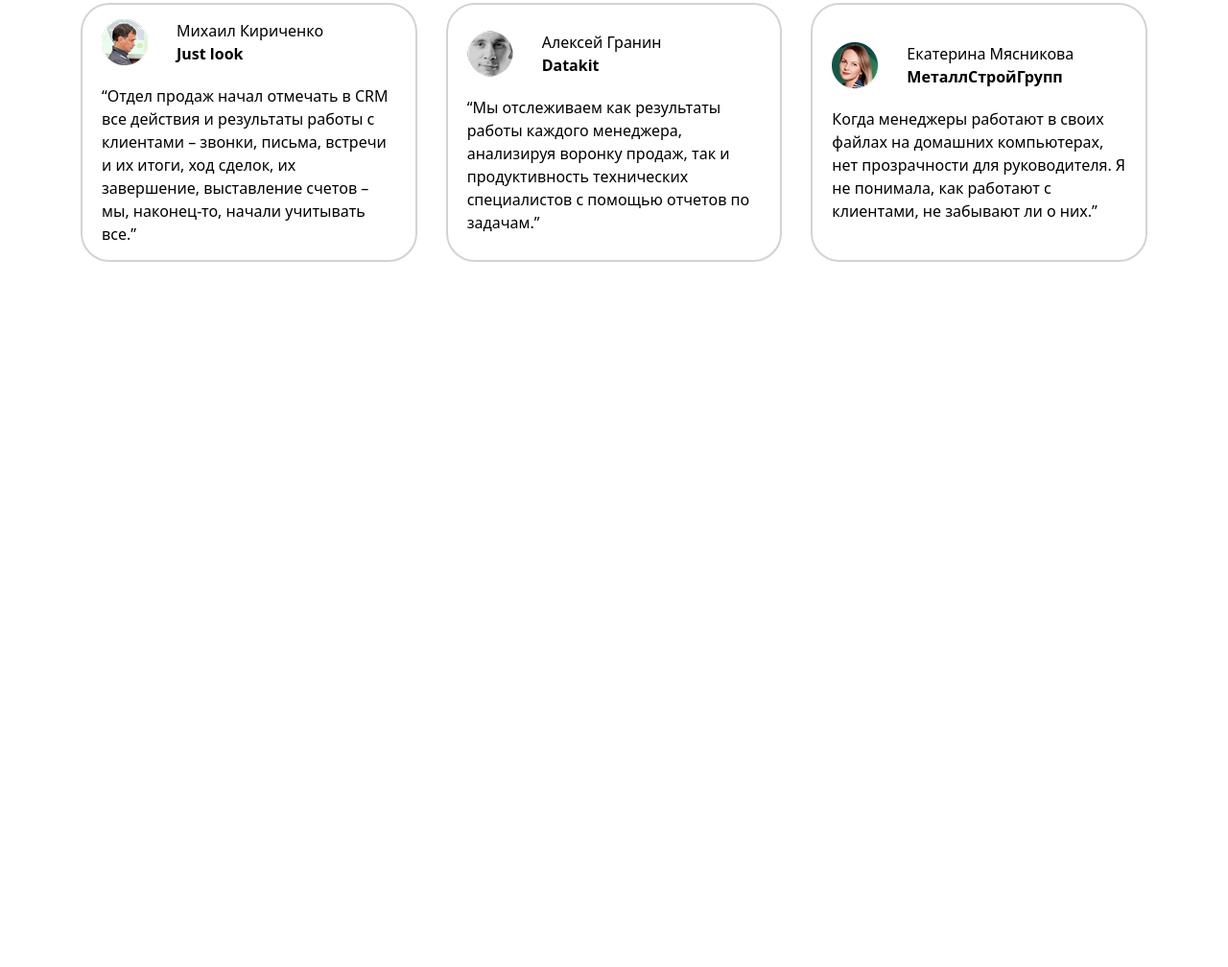
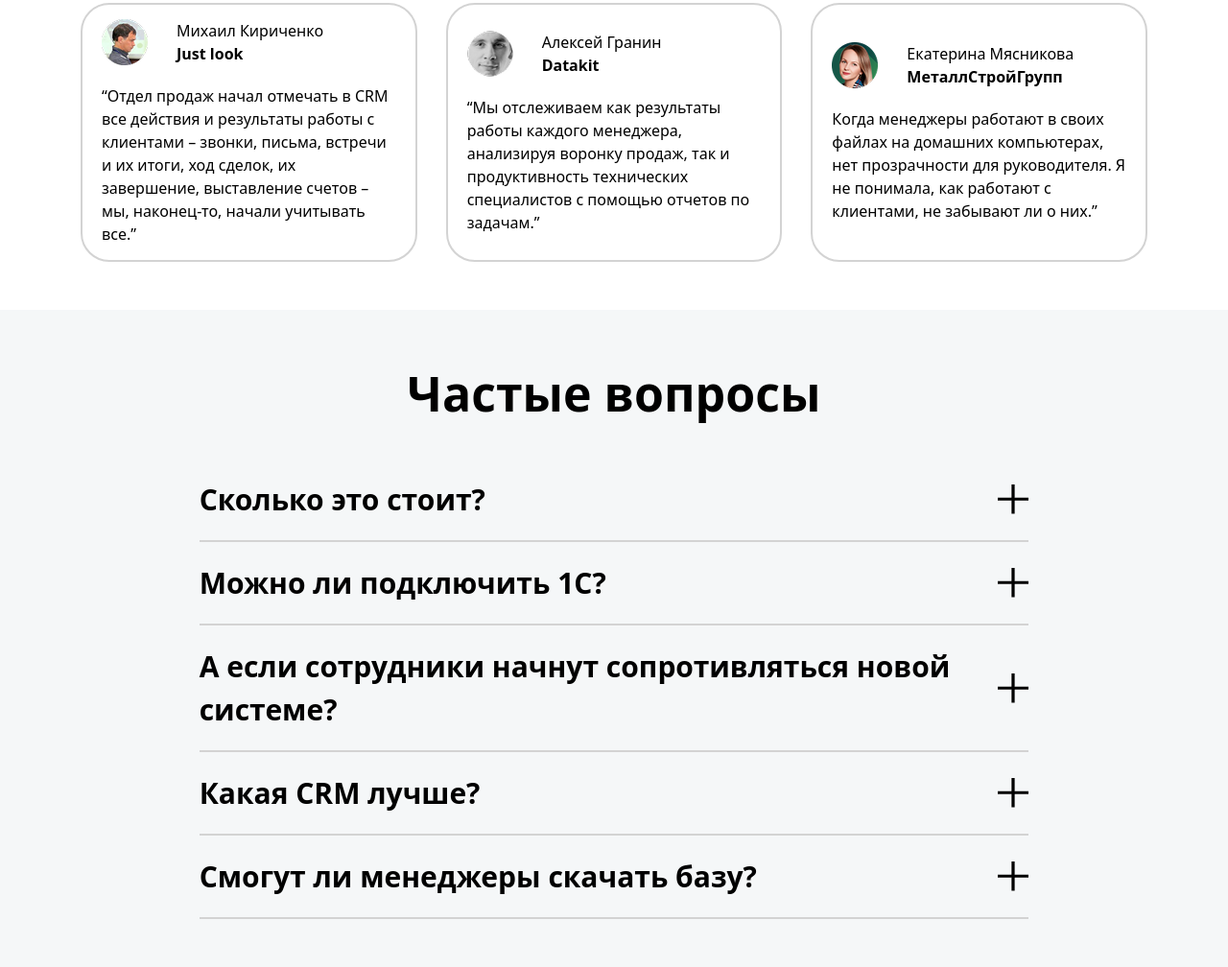
Before and after one commit to MuhammadEvazov/project3, a website: page src/index.html in a window 1280 px wide. Shown: the part 3725-4733 px from the top of the page at 96% size. Before the commit the page ends 4048 px from the top, so only its background shows below. Drawn offline with nearby package versions, Linux system fonts and the light colour scheme; files that its build step writes are made by us from their sources.

Commit message:
seventh section finished

```diff
--- a/src/index.html
+++ b/src/index.html
@@ -153,6 +153,36 @@
                 </div>
             </article>
         </section>
+
+        <section class="section7 bg-[#F5F7F8] py-[30px]">
+            <article
+                class="p-[20px] lg:w-[90%] lg:m-auto lg:max-w-[1300px] flex flex-col items-center gap-[30px] text-center">
+                <h1 class="text-[30px] font-[800] lg:text-[50px]">Частые вопросы</h1>
+                <div class="flex flex-col items-start">
+                    <div class="w-[100%] py-[20px] border-b-[2px] font-[600] border-solid border-[lightgray] flex items-center justify-between">
+                        <p class="text-[20px] lg:text-[30px]">Сколько это стоит?</p>
+                        <img src="./images/Plus.png" alt="">
+                    </div>
+                    <div class="w-[100%] py-[20px] border-b-[2px] font-[600] border-solid border-[lightgray] flex items-center justify-between">
+                        <p class="text-[20px] lg:text-[30px]">Можно ли подключить 1С?</p>
+                        <img src="./images/Plus.png" alt="">
+                    </div>
+                    <div class="w-[100%] py-[20px] border-b-[2px] font-[600] border-solid text-start gap-[50px] border-[lightgray] flex items-center justify-between">
+                        <p class="text-[20px] lg:text-[30px]">А если сотрудники начнут сопротивляться новой <br> системе?</p>
+                        <img src="./images/Plus.png" alt="">
+                    </div>
+                    <div class="w-[100%] py-[20px] border-b-[2px] font-[600] border-solid border-[lightgray] flex items-center justify-between">
+                        <p class="text-[20px] lg:text-[30px]">Какая CRM лучше?</p>
+                        <img src="./images/Plus.png" alt="">
+                    </div>
+                    <div class="w-[100%] py-[20px] border-b-[2px] font-[600] border-solid border-[lightgray] flex items-center justify-between">
+                        <p class="text-[20px] lg:text-[30px]">Смогут ли менеджеры скачать базу?</p>
+                        <img src="./images/Plus.png" alt="">
+                    </div>
+                </div>
+
+            </article>
+        </section>
     </main>
 </body>
 
```
Also changed, not shown: src/images/Plus.png (added).
